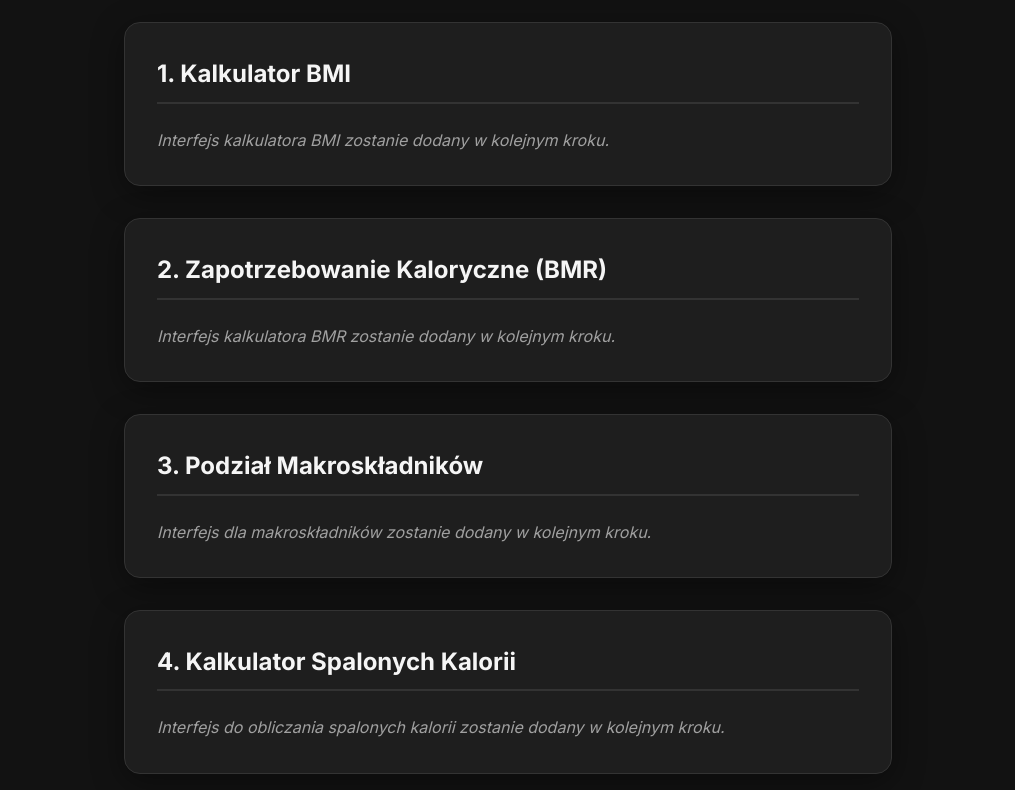
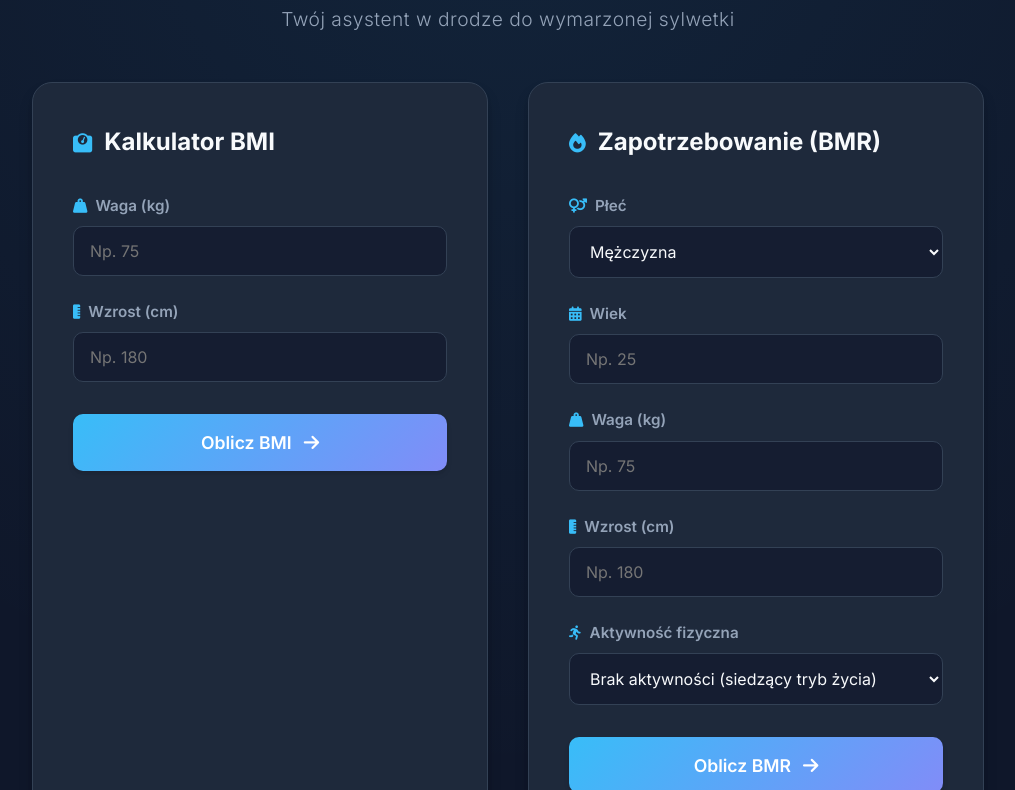
Before and after one commit to Belson7/Fitnes, a plain HTML site: page index.html in a window 1280 px wide. Shown: the part 158-948 px from the top of the page, without its empty margins (132-1147 px from the left). Drawn offline with Linux system fonts and the light colour scheme.

Commit message:
feat: Krok 2 - Profesjonalny Design CSS, ikony i rozbudowa interfejsu

```diff
--- /dev/null
+++ b/index.css
@@ -0,0 +1,236 @@
+:root {
+    --bg-dark: #0f172a;
+    --card-bg: #1e293b;
+    --text-primary: #f8fafc;
+    --text-secondary: #94a3b8;
+    --accent: #38bdf8;
+    --gradient-start: #38bdf8;
+    --gradient-end: #818cf8;
+    --border: #334155;
+    --shadow-sm: 0 4px 6px -1px rgba(0, 0, 0, 0.1), 0 2px 4px -1px rgba(0, 0, 0, 0.06);
+    --shadow-lg: 0 10px 15px -3px rgba(0, 0, 0, 0.25), 0 4px 6px -2px rgba(0, 0, 0, 0.1);
+    --shadow-glow: 0 0 20px rgba(56, 189, 248, 0.15);
+    --transition: all 0.3s cubic-bezier(0.4, 0, 0.2, 1);
+    --radius: 20px;
+    --radius-sm: 10px;
+}
+
+* {
+    margin: 0;
+    padding: 0;
+    box-sizing: border-box;
+    font-family: 'Inter', sans-serif;
+}
+
+body {
+    background-color: var(--bg-dark);
+    color: var(--text-primary);
+    line-height: 1.6;
+    min-height: 100vh;
+    display: flex;
+    flex-direction: column;
+    align-items: center;
+    background-image: radial-gradient(circle at top center, rgba(56, 189, 248, 0.08), transparent 60%);
+}
+
+header {
+    text-align: center;
+    padding: 4rem 1rem 3rem;
+    width: 100%;
+}
+
+header h1 {
+    font-size: 3.5rem;
+    font-weight: 700;
+    background: linear-gradient(to right, var(--gradient-start), var(--gradient-end));
+    -webkit-background-clip: text;
+    -webkit-text-fill-color: transparent;
+    margin-bottom: 0.5rem;
+    display: flex;
+    align-items: center;
+    justify-content: center;
+    gap: 1.2rem;
+}
+
+header h1 i {
+    -webkit-text-fill-color: var(--accent);
+}
+
+header p {
+    color: var(--text-secondary);
+    font-size: 1.2rem;
+    font-weight: 300;
+    letter-spacing: 0.5px;
+}
+
+.container {
+    width: 100%;
+    max-width: 1000px;
+    padding: 0 1.5rem 4rem;
+    display: grid;
+    grid-template-columns: repeat(auto-fit, minmax(400px, 1fr));
+    gap: 2.5rem;
+}
+
+.card {
+    background-color: var(--card-bg);
+    border-radius: var(--radius);
+    padding: 2.5rem;
+    box-shadow: var(--shadow-lg);
+    border: 1px solid var(--border);
+    transition: var(--transition);
+    position: relative;
+    overflow: hidden;
+}
+
+.card::before {
+    content: '';
+    position: absolute;
+    top: 0;
+    left: 0;
+    width: 100%;
+    height: 4px;
+    background: linear-gradient(to right, var(--gradient-start), var(--gradient-end));
+    opacity: 0;
+    transition: var(--transition);
+}
+
+.card:hover {
+    transform: translateY(-8px);
+    box-shadow: var(--shadow-glow);
+    border-color: rgba(56, 189, 248, 0.3);
+}
+
+.card:hover::before {
+    opacity: 1;
+}
+
+.card h2 {
+    font-size: 1.5rem;
+    margin-bottom: 2rem;
+    color: var(--text-primary);
+    display: flex;
+    align-items: center;
+    gap: 0.75rem;
+}
+
+.card h2 i {
+    color: var(--accent);
+    font-size: 1.2rem;
+}
+
+.form-group {
+    margin-bottom: 1.5rem;
+}
+
+label {
+    display: flex;
+    align-items: center;
+    gap: 0.5rem;
+    margin-bottom: 0.5rem;
+    color: var(--text-secondary);
+    font-size: 0.95rem;
+    font-weight: 600;
+}
+
+label i {
+    color: var(--accent);
+    font-size: 0.9rem;
+}
+
+input, select {
+    width: 100%;
+    background-color: rgba(15, 23, 42, 0.6);
+    border: 1px solid var(--border);
+    color: var(--text-primary);
+    padding: 0.875rem 1rem;
+    border-radius: var(--radius-sm);
+    font-size: 1rem;
+    transition: var(--transition);
+}
+
+input:focus, select:focus {
+    outline: none;
+    border-color: var(--accent);
+    box-shadow: 0 0 0 3px rgba(56, 189, 248, 0.15);
+}
+
+select {
+    cursor: pointer;
+}
+
+button {
+    width: 100%;
+    background: linear-gradient(135deg, var(--gradient-start), var(--gradient-end));
+    color: #fff;
+    border: none;
+    padding: 1.1rem;
+    font-size: 1.1rem;
+    font-weight: 600;
+    border-radius: var(--radius-sm);
+    cursor: pointer;
+    transition: var(--transition);
+    display: flex;
+    justify-content: center;
+    align-items: center;
+    gap: 0.75rem;
+    margin-top: 2rem;
+    box-shadow: var(--shadow-sm);
+}
+
+button:hover {
+    transform: translateY(-3px);
+    box-shadow: 0 8px 15px rgba(56, 189, 248, 0.3);
+    filter: brightness(1.1);
+}
+
+button:active {
+    transform: translateY(0);
+}
+
+.result-box {
+    margin-top: 2rem;
+    padding: 1.5rem;
+    background: rgba(56, 189, 248, 0.05);
+    border-radius: var(--radius-sm);
+    border-left: 4px solid var(--accent);
+    display: none;
+    animation: fadeIn 0.4s ease-out;
+}
+
+@keyframes fadeIn {
+    from { opacity: 0; transform: translateY(10px); }
+    to { opacity: 1; transform: translateY(0); }
+}
+
+.placeholder-content p {
+    color: var(--text-secondary);
+    font-style: italic;
+    text-align: center;
+    padding: 2rem 0;
+}
+
+footer {
+    margin-top: auto;
+    padding: 2rem;
+    text-align: center;
+    color: var(--text-secondary);
+    font-size: 0.9rem;
+    width: 100%;
+    border-top: 1px solid var(--border);
+    background-color: rgba(15, 23, 42, 0.8);
+    backdrop-filter: blur(10px);
+}
+
+@media (max-width: 768px) {
+    header h1 {
+        font-size: 2.2rem;
+    }
+    .container {
+        grid-template-columns: 1fr;
+        padding: 0 1rem 3rem;
+    }
+    .card {
+        padding: 1.5rem;
+    }
+}
--- a/index.html
+++ b/index.html
@@ -2,232 +2,100 @@
 <html lang="pl">
 <head>
     <meta charset="UTF-8">
-    <!-- Ustawienie odpowiedniego skalowania na urządzeniach mobilnych -->
     <meta name="viewport" content="width=device-width, initial-scale=1.0">
     <title>Profesjonalny Kalkulator Fitness</title>
-    <!-- Import nowoczesnej czcionki Inter z Google Fonts -->
     <link href="https://fonts.googleapis.com/css2?family=Inter:wght@300;400;600;700&display=swap" rel="stylesheet">
-    <style>
-        /* --- Zmienne CSS dla Dark Mode i kolorów akcentujących --- */
-        :root {
-            --bg-color: #121212; /* Główny kolor tła (bardzo ciemny szary) */
-            --card-bg: #1e1e1e;  /* Kolor tła dla kart (nieco jaśniejszy) */
-            --text-main: #f5f5f5; /* Główny kolor tekstu */
-            --text-muted: #a0a0a0; /* Wyciszony tekst (np. dla opisów) */
-            --accent-color: #03dac6; /* Główny kolor akcentu (morski/teal) */
-            --accent-hover: #018786; /* Kolor akcentu przy najechaniu myszką */
-            --border-color: #333; /* Kolor obramowań */
-            --shadow: 0 8px 32px rgba(0, 0, 0, 0.4); /* Elegancki cień dla kart */
-            --transition: all 0.3s ease; /* Płynne przejścia */
-        }
-
-        /* --- Reset podstawowych stylów --- */
-        * {
-            margin: 0;
-            padding: 0;
-            box-sizing: border-box;
-            font-family: 'Inter', sans-serif;
-        }
-
-        /* --- Główne style dla ciała strony --- */
-        body {
-            background-color: var(--bg-color);
-            color: var(--text-main);
-            line-height: 1.6;
-            min-height: 100vh;
-            display: flex;
-            flex-direction: column;
-            align-items: center;
-        }
-
-        /* --- Nagłówek strony --- */
-        header {
-            text-align: center;
-            padding: 3rem 1rem 2rem;
-            width: 100%;
-        }
-
-        header h1 {
-            font-size: 2.5rem;
-            font-weight: 700;
-            color: var(--accent-color);
-            margin-bottom: 0.5rem;
-            letter-spacing: -0.5px;
-        }
-
-        header p {
-            color: var(--text-muted);
-            font-size: 1.1rem;
-        }
-
-        /* --- Kontener główny trzymający karty --- */
-        .container {
-            width: 100%;
-            max-width: 800px; /* Maksymalna szerokość dla czytelności na dużych ekranach */
-            padding: 0 1rem 3rem;
-            display: grid;
-            gap: 2rem; /* Odstępy między kartami */
-        }
-
-        /* --- Stylowe karty z efektem lekkiego unoszenia --- */
-        .card {
-            background-color: var(--card-bg);
-            border-radius: 16px;
-            padding: 2rem;
-            box-shadow: var(--shadow);
-            border: 1px solid var(--border-color);
-            transition: var(--transition);
-        }
-
-        .card:hover {
-            transform: translateY(-5px); /* Efekt uniesienia po najechaniu */
-            border-color: var(--accent-color); /* Zmiana koloru ramki przy hoverze */
-        }
-
-        .card h2 {
-            font-size: 1.5rem;
-            margin-bottom: 1.5rem;
-            color: var(--text-main);
-            border-bottom: 2px solid var(--border-color);
-            padding-bottom: 0.5rem;
-        }
-
-        /* --- Wspólne style dla formularzy, przycisków i inputów, które przydadzą się w kolejnych krokach --- */
-        input, select, button {
-            font-family: 'Inter', sans-serif;
-            font-size: 1rem;
-            border-radius: 8px;
-            padding: 0.8rem 1rem;
-            border: 1px solid var(--border-color);
-            background-color: #2a2a2a;
-            color: var(--text-main);
-            width: 100%;
-            margin-bottom: 1rem;
-            transition: var(--transition);
-        }
-
-        input:focus, select:focus {
-            outline: none;
-            border-color: var(--accent-color);
-        }
-
-        button {
-            background-color: var(--accent-color);
-            color: var(--bg-color);
-            font-weight: 600;
-            border: none;
-            cursor: pointer;
-            margin-bottom: 0;
-        }
-
-        button:hover {
-            background-color: var(--accent-hover);
-        }
-
-        label {
-            display: block;
-            margin-bottom: 0.5rem;
-            color: var(--text-muted);
-            font-size: 0.9rem;
-        }
-
-        .result-box {
-            margin-top: 1.5rem;
-            padding: 1.5rem;
-            background-color: rgba(3, 218, 198, 0.1);
-            border-radius: 8px;
-            border-left: 4px solid var(--accent-color);
-            display: none; /* Domyślnie ukryte, pokazane po obliczeniach */
-        }
-
-        /* --- Stopka --- */
-        footer {
-            margin-top: auto;
-            padding: 2rem;
-            text-align: center;
-            color: var(--text-muted);
-            font-size: 0.9rem;
-            width: 100%;
-            border-top: 1px solid var(--border-color);
-        }
-
-        /* --- Responsywność dla mniejszych ekranów --- */
-        @media (max-width: 600px) {
-            header h1 {
-                font-size: 2rem;
-            }
-            .card {
-                padding: 1.5rem;
-            }
-        }
-    </style>
+    <link rel="stylesheet" href="https://cdnjs.cloudflare.com/ajax/libs/font-awesome/6.4.0/css/all.min.css">
+    <link rel="stylesheet" href="index.css">
 </head>
 <body>
 
-    <!-- Główny nagłówek aplikacji -->
     <header>
-        <h1>Kalkulator Fitness</h1>
-        <p>Twój osobisty asystent w drodze do lepszej sylwetki</p>
+        <h1><i class="fa-solid fa-dumbbell"></i> Kalkulator Fitness</h1>
+        <p>Twój asystent w drodze do wymarzonej sylwetki</p>
     </header>
 
-    <!-- Kontener na wszystkie sekcje kalkulatorów -->
     <main class="container">
 
-        <!-- Sekcja: Kalkulator BMI -->
         <section class="card" id="bmi-calculator">
-            <h2>1. Kalkulator BMI</h2>
+            <h2><i class="fa-solid fa-weight-scale"></i> Kalkulator BMI</h2>
+
+            <div class="form-group">
+                <label for="bmi-weight"><i class="fa-solid fa-weight-hanging"></i> Waga (kg)</label>
+                <input type="number" id="bmi-weight" placeholder="Np. 75">
+            </div>
+
+            <div class="form-group">
+                <label for="bmi-height"><i class="fa-solid fa-ruler-vertical"></i> Wzrost (cm)</label>
+                <input type="number" id="bmi-height" placeholder="Np. 180">
+            </div>
+
+            <button id="btn-bmi">Oblicz BMI <i class="fa-solid fa-arrow-right"></i></button>
+            <div class="result-box" id="bmi-result"></div>
+        </section>
+
+        <section class="card" id="bmr-calculator">
+            <h2><i class="fa-solid fa-fire"></i> Zapotrzebowanie (BMR)</h2>
+
+            <div class="form-group">
+                <label for="bmr-gender"><i class="fa-solid fa-venus-mars"></i> Płeć</label>
+                <select id="bmr-gender">
+                    <option value="male">Mężczyzna</option>
+                    <option value="female">Kobieta</option>
+                </select>
+            </div>
+
+            <div class="form-group">
+                <label for="bmr-age"><i class="fa-solid fa-calendar-days"></i> Wiek</label>
+                <input type="number" id="bmr-age" placeholder="Np. 25">
+            </div>
+
+            <div class="form-group">
+                <label for="bmr-weight"><i class="fa-solid fa-weight-hanging"></i> Waga (kg)</label>
+                <input type="number" id="bmr-weight" placeholder="Np. 75">
+            </div>
+
+            <div class="form-group">
+                <label for="bmr-height"><i class="fa-solid fa-ruler-vertical"></i> Wzrost (cm)</label>
+                <input type="number" id="bmr-height" placeholder="Np. 180">
+            </div>
+
+            <div class="form-group">
+                <label for="bmr-activity"><i class="fa-solid fa-person-running"></i> Aktywność fizyczna</label>
+                <select id="bmr-activity">
+                    <option value="1.2">Brak aktywności (siedzący tryb życia)</option>
+                    <option value="1.375">Niska aktywność (trening 1-3 dni/tyg.)</option>
+                    <option value="1.55">Umiarkowana aktywność (trening 3-5 dni/tyg.)</option>
+                    <option value="1.725">Wysoka aktywność (trening 6-7 dni/tyg.)</option>
+                    <option value="1.9">Bardzo wysoka aktywność (praca fizyczna/trening 2x dziennie)</option>
+                </select>
+            </div>
+
+            <button id="btn-bmr">Oblicz BMR <i class="fa-solid fa-arrow-right"></i></button>
+            <div class="result-box" id="bmr-result"></div>
+        </section>
+
+        <section class="card" id="macros-calculator">
+            <h2><i class="fa-solid fa-chart-pie"></i> Podział Makroskładników</h2>
             <div class="placeholder-content">
-                <p style="color: var(--text-muted); font-style: italic;">
-                    <!-- Tu w kolejnych krokach dodamy formularz i logikę BMI -->
-                    Interfejs kalkulatora BMI zostanie dodany w kolejnym kroku.
-                </p>
+                <p>Interfejs zostanie dodany w kolejnym kroku.</p>
             </div>
         </section>
 
-        <!-- Sekcja: Kalkulator BMR -->
-        <section class="card" id="bmr-calculator">
-            <h2>2. Zapotrzebowanie Kaloryczne (BMR)</h2>
+        <section class="card" id="calories-burned">
+            <h2><i class="fa-solid fa-stopwatch"></i> Spalone Kalorie</h2>
             <div class="placeholder-content">
-                <p style="color: var(--text-muted); font-style: italic;">
-                    <!-- Tu dodamy formularz i logikę BMR -->
-                    Interfejs kalkulatora BMR zostanie dodany w kolejnym kroku.
-                </p>
-            </div>
-        </section>
-
-        <!-- Sekcja: Licznik Makroskładników -->
-        <section class="card" id="macros-calculator">
-            <h2>3. Podział Makroskładników</h2>
-            <div class="placeholder-content">
-                <p style="color: var(--text-muted); font-style: italic;">
-                    <!-- Tu dodamy logikę dzielenia kalorii na białka, tłuszcze i węgle -->
-                    Interfejs dla makroskładników zostanie dodany w kolejnym kroku.
-                </p>
-            </div>
-        </section>
-
-        <!-- Sekcja: Spalone Kalorie -->
-        <section class="card" id="calories-burned">
-            <h2>4. Kalkulator Spalonych Kalorii</h2>
-            <div class="placeholder-content">
-                <p style="color: var(--text-muted); font-style: italic;">
-                    <!-- Tu dodamy wybór ćwiczeń i czas ich trwania -->
-                    Interfejs do obliczania spalonych kalorii zostanie dodany w kolejnym kroku.
-                </p>
+                <p>Interfejs zostanie dodany w kolejnym kroku.</p>
             </div>
         </section>
 
     </main>
 
-    <!-- Stopka strony -->
     <footer>
         <p>&copy; 2026 Profesjonalny Kalkulator Fitness. Stworzone z pasją.</p>
     </footer>
 
-    <!-- Skrypty JS będą dodawane tutaj w późniejszych krokach -->
     <script>
-        // Inicjalizacja pliku JavaScript
-        console.log("Krok 1: Szkielet i style zostały pomyślnie załadowane.");
     </script>
 </body>
 </html>
```
